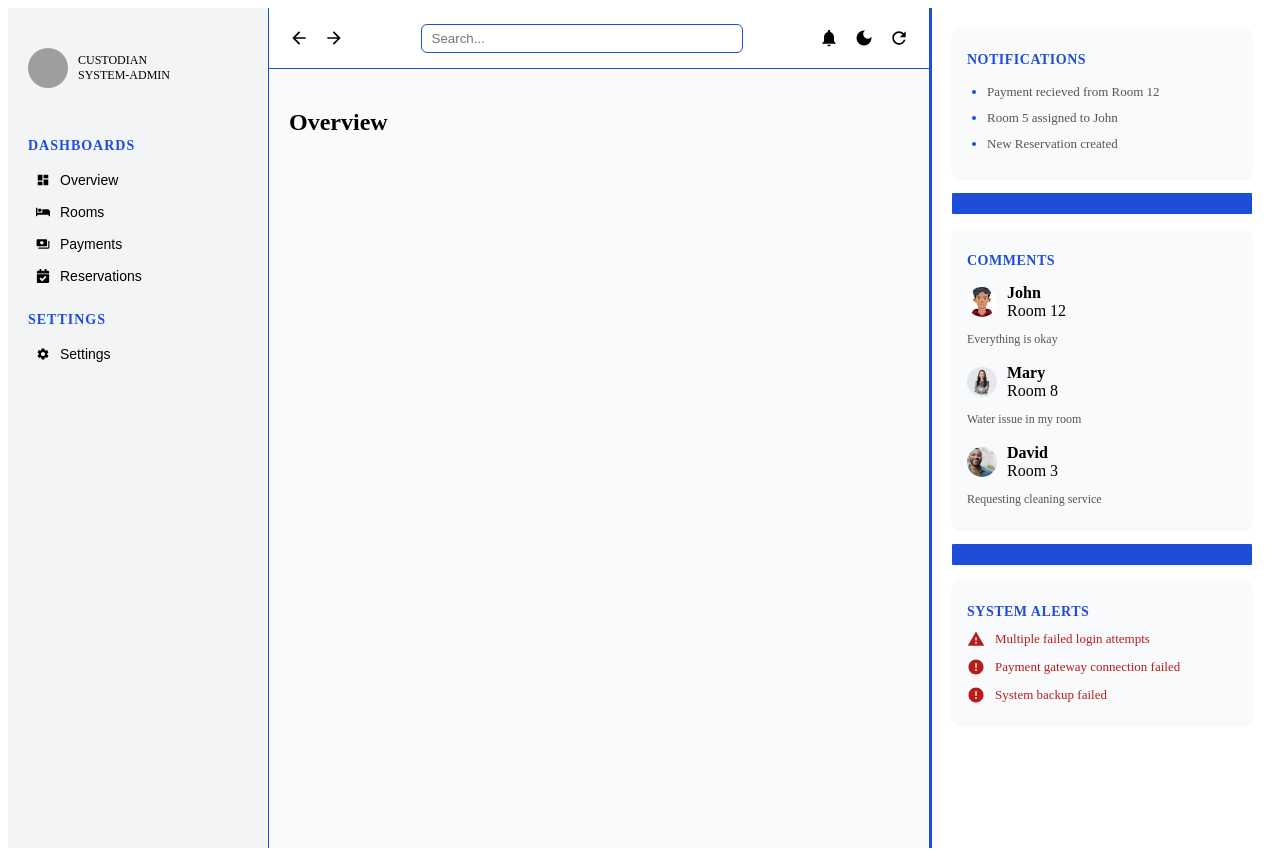
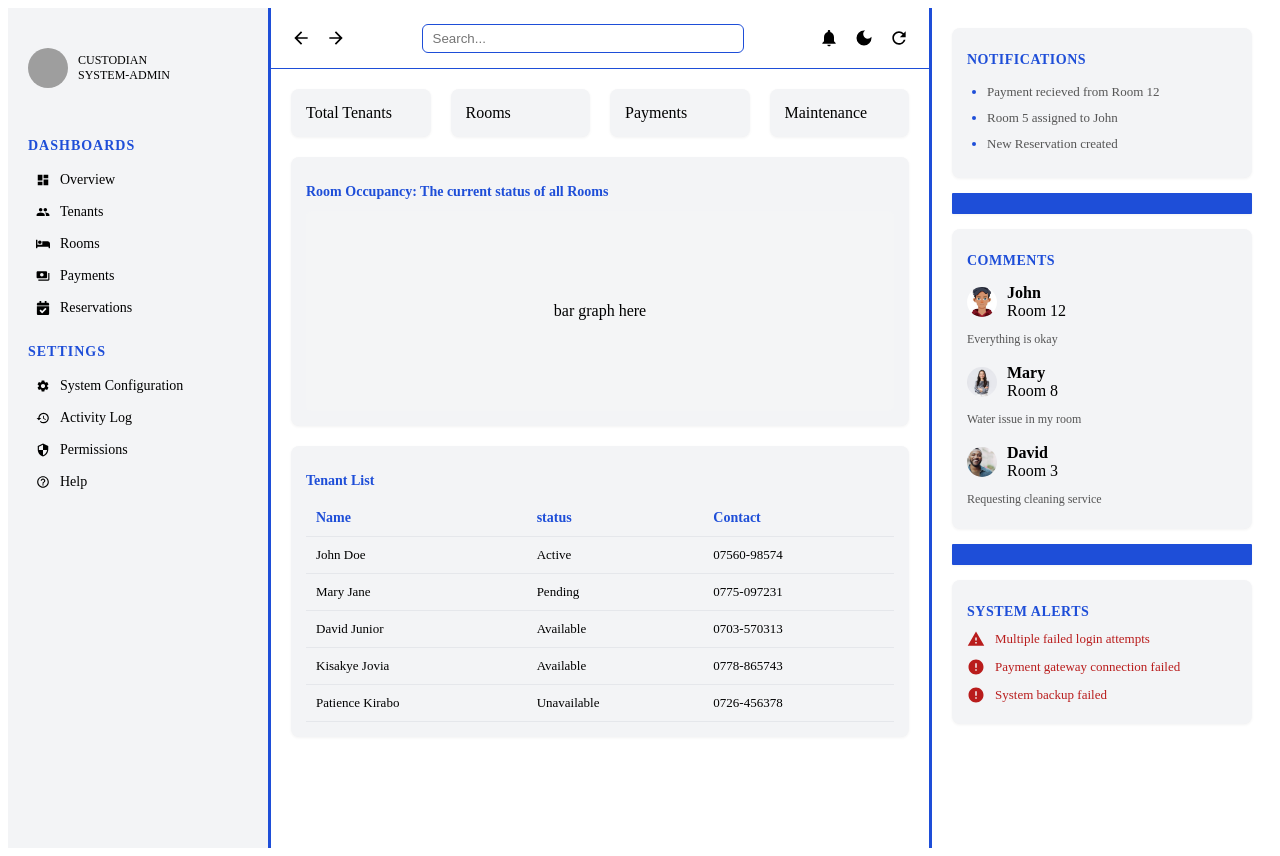
Before and after one commit to MulindwaDavid/HMS, a React (Vite) app in the folder hms_ui/: page / in a window 1280 px wide. Built offline with nearby package versions, Linux system fonts and the light colour scheme; grey boxes are pictures that could not be loaded.

Commit message:
UI update

```diff
--- a/hms_ui/src/App.tsx
+++ b/hms_ui/src/App.tsx
@@ -3,26 +3,17 @@ import Leftbar from "./components/Leftbar";
 import Rightbar from "./components/Rightbar";
 import Topbar from "./components/Topbar";
 
-//pages
-function Overview(){
-  return <h2>Overview</h2>;
-}
+import Overview from "./Pages/Overview";
+import Tenants from "./Pages/Tenants";
+import Log from "./Pages/Log";
+import Permissions from "./Pages/Permissions";
+import Help from "./Pages/Help";
+import Rooms from "./Pages/Rooms";
+import Payments from "./Pages/Payments";
+import Reservations from "./Pages/Reservations";
+import Settings from "./Pages/Settings";
 
-function Rooms() {
-  return <h2>Rooms</h2>;
-}
 
-function Payments() {
-  return <h2>Payments</h2>;
-}
-
-function Reservations() {
-  return <h2>Reservations</h2>;
-}
-
-function Settings() {
-  return <h2>Settings</h2>;
-}
 
 
 function App() {
@@ -41,10 +32,14 @@ function App() {
             {/*Routes will go here*/}
             <Routes>
               <Route path="/overview" element={<Overview />} />
+              <Route path="/tenants"  element={<Tenants />} />
               <Route path="/rooms" element={<Rooms />} />
               <Route path="/payments" element={<Payments />} />
               <Route path="/reservations" element={<Reservations />} />
               <Route path="/settings" element={<Settings />} />
+              <Route path="/activity-log" element={<Log />} />
+              <Route path="/permissions" element={<Permissions />} />
+              <Route path="/help" element={<Help />} />
               <Route path="/" element={<Overview />} />  //the app opens on overview
 
             </Routes>
--- /dev/null
+++ b/hms_ui/src/Pages/Help.tsx
@@ -0,0 +1,11 @@
+
+
+function Help(){
+
+
+    return(
+        <h2>Help</h2>
+    );
+}
+
+export default Help
--- /dev/null
+++ b/hms_ui/src/Pages/Log.tsx
@@ -0,0 +1,12 @@
+
+
+function Log(){
+
+
+    return(
+
+        <h2>Activity Log</h2>
+    );
+}
+
+export default Log
--- a/hms_ui/src/Pages/Overview.tsx
+++ b/hms_ui/src/Pages/Overview.tsx
@@ -14,6 +14,67 @@ function Overview(){
                 <div className="card">Maintenance</div>
             </div>
 
+
+            {/* ===== SECTION 2: OCCUPANCY ===== */}
+            <div className="chart-section">
+                <div className="card">
+                    <h2>Room Occupancy: The current status of all Rooms</h2>
+                    <div className="chart-placeholder">
+                        bar graph here
+                    </div>
+                </div>
+            </div>
+
+            {/* ===== SECTION 3: TENANT TABLES */}
+            <div className="table-section">
+                <div className="card">
+                    <h2>Tenant List</h2>
+
+                    <table>
+                        <thead>
+                            <tr>
+                                <th>Name</th>
+                                <th>status</th>
+                                <th>Contact</th>
+                            </tr>
+                        </thead>
+
+                        <tbody>
+                            <tr>
+                                <td>John Doe</td>
+                                <td>Active</td>
+                                <td>07560-98574</td>
+                            </tr>
+
+                            <tr>
+                                <td>Mary Jane</td>
+                                <td>Pending</td>
+                                <td>0775-097231</td>
+                            </tr>
+
+                            <tr>
+                                <td>David Junior</td>
+                                <td>Available</td>
+                                <td>0703-570313</td>
+                            </tr>
+
+                            <tr>
+                                <td>Kisakye Jovia</td>
+                                <td>Available</td>
+                                <td>0778-865743</td>
+                            </tr>
+
+                            <tr>
+                                <td>Patience Kirabo</td>
+                                <td>Unavailable</td>
+                                <td>0726-456378</td>
+                            </tr>
+
+                        </tbody>
+                    </table>
+                </div>
+            </div>
+
         </div>
 
 
--- a/hms_ui/src/Pages/Payments.tsx
+++ b/hms_ui/src/Pages/Payments.tsx
@@ -0,0 +1,12 @@
+
+
+function Payments(){
+
+
+    return(
+        <h2>Payments</h2>
+    );
+
+}
+
+export default Payments
--- /dev/null
+++ b/hms_ui/src/Pages/Permissions.tsx
@@ -0,0 +1,11 @@
+
+
+function Permissions(){
+
+
+    return(
+        <h2>Permissions</h2>
+    );
+}
+
+export default Permissions
--- a/hms_ui/src/Pages/Reservations.tsx
+++ b/hms_ui/src/Pages/Reservations.tsx
@@ -0,0 +1,11 @@
+
+
+function Reservations(){
+
+
+    return(
+        <h2>Reservations</h2>
+    );
+}
+
+export default Reservations
--- a/hms_ui/src/Pages/Rooms.tsx
+++ b/hms_ui/src/Pages/Rooms.tsx
@@ -0,0 +1,10 @@
+
+function Rooms(){
+
+    return(
+        <h2>Rooms</h2>
+    );
+
+}
+
+export default Rooms
--- a/hms_ui/src/Pages/Settings.tsx
+++ b/hms_ui/src/Pages/Settings.tsx
@@ -0,0 +1,9 @@
+
+function Settings(){
+
+    return(
+        <h2>Settings</h2>
+    );
+}
+
+export default Settings
--- /dev/null
+++ b/hms_ui/src/Pages/Tenants.tsx
@@ -0,0 +1,12 @@
+
+
+
+function Tenants(){
+
+
+    return(
+        <h2>Tenants</h2>
+    );
+}
+
+export default Tenants
--- a/hms_ui/src/components/Leftbar.tsx
+++ b/hms_ui/src/components/Leftbar.tsx
@@ -1,8 +1,8 @@
-import { useNavigate } from "react-router-dom";
+import { NavLink } from "react-router-dom";
 import type { IconType } from "react-icons";
 
 //Icons
-import { MdDashboard, MdPayments, MdSettings } from "react-icons/md";
+import { MdDashboard, MdPayments, MdPeople, MdHistory, MdSecurity, MdHelpOutline, MdSettings } from "react-icons/md";
 import { FaBed, FaCalendarCheck } from "react-icons/fa";
 
 //Types
@@ -14,18 +14,22 @@ interface SidebarItem {
 
 //component
  function Leftbar() {
-    const navigate = useNavigate();
+
 
     //Dashboard items
     const dashboardItems: SidebarItem[] = [
         {label: "Overview", icon: MdDashboard, path: "/overview"},
+        {label: "Tenants", icon: MdPeople, path: "/tenants"},
         {label: "Rooms", icon: FaBed, path: "/rooms"},
         {label: "Payments", icon: MdPayments, path: "/payments"},
         {label: "Reservations", icon: FaCalendarCheck, path: "/reservations"},
     ];
 
     const settingsItems: SidebarItem[] = [
-        {label: "Settings", icon: MdSettings, path: "/settings"},
+        {label: "System Configuration", icon: MdSettings, path: "/settings"},
+        {label: "Activity Log", icon: MdHistory, path: "/activity-log"},
+        {label: "Permissions", icon: MdSecurity, path: "/permissions"},
+        {label: "Help", icon: MdHelpOutline, path: "/help"},
     ];
 
     return(
@@ -48,14 +52,17 @@ interface SidebarItem {
                     const Icon = item.icon;
 
                     return(
-                        <button
-                        key={index}
-                        className="sidebar-btn"
-                        onClick={() => navigate(item.path)}
-                        >
+                       <NavLink
+                       to={item.path}
+                       key={index}
+                       className={({ isActive }) =>
+                    isActive ? "sidebar-btn active": "sidebar-btn"
+                    }
+
+                    >
                         <Icon />
                         <span>{item.label}</span>
-                        </button>
+                       </NavLink>
                     );
                 })}
             </div>
@@ -69,14 +76,15 @@ interface SidebarItem {
                     const Icon = item.icon;
 
                     return(
-                        <button
-                        key={index}
-                        className="sidebar-btn"
-                        onClick={() => navigate(item.path)}
-                        >
+                       <NavLink
+                       to={item.path}
+                       key={index}
+                       className={({ isActive }) =>
+                       isActive ? "sidebar-btn active": "sidebar-btn"}
+                    >
                         <Icon />
                         <span>{item.label}</span>
-                        </button>
+                       </NavLink>
                     );
 
                 })}
--- a/hms_ui/src/index.css
+++ b/hms_ui/src/index.css
@@ -4,7 +4,7 @@ nav {
     height: 100vh;
     background-color: #f3f4f6;
     padding: 20px;
-    border-right: 1px solid #1e4ed8;
+    border-right: 3px solid #1e4ed8;
 
 }
 
@@ -37,28 +37,35 @@ nav div.profile span {
     font-size: 12px;
 }
 
-button.sidebar-btn {
+/*Buttons*/
+
+.sidebar-btn {
     display: flex;
     align-items: center;
     gap: 10px;
-    width: 100%;
-    background: none;
-    border: none;
     padding: 8px;
+    text-decoration: none;
+    color: black;
+    border-radius: 6px;
     font-size: 14px;
-    cursor: pointer;
-    border-radius: 6px;
     transition: background-color 0.2s ease;
-
 }
 
-button.sidebar-btn:hover {
-    background-color: #184ed8;
+/*hover*/
+.sidebar-btn:hover{
+    background-color: rgba(30, 78, 216, 0.1);
+}
+
+/* Active */
+.sidebar-btn.active{
+    background-color: rgba(30, 78, 216, 0.2);
+    color: #1e4ed8;
+    font-weight: 600;
 }
 
 
 
-/* RIGHT BAR STYLING*/
+/* ================================== RIGHT BAR STYLING ================================*/
 .layout {
     display: flex;
 }
@@ -86,7 +93,7 @@ button.sidebar-btn:hover {
 /* individual sections (cards)*/
 
 .rightbar > div {
-    background: #f9fafb;
+    background: #f3f4f6;
     padding: 10px 15px;
     border-radius: 8px;
     box-shadow: 0 1px 3px rgba(0, 0, 0, 0.05);
@@ -221,5 +228,76 @@ button.sidebar-btn:hover {
 .page-content{
     flex: 1;
     padding: 20px;
-    background-color: #f9fafb;
+    background-color: #ffffff;
 }
+
+
+/*============================ Overview Page ====================================*/
+.overview {
+    display: flex;
+    flex-direction: column;
+    gap: 20px;
+}
+
+/* section 1: grid*/
+.stats-section {
+    display: grid;
+    grid-template-columns: repeat(4, 1fr);
+    gap: 20px;
+}
+
+/* section 2: chart */
+.chart-section {
+    width: 100%;
+}
+
+/* section 3: table */
+.table-section {
+    width: 100%;
+}
+
+/* card styling */
+.card {
+    background: #f3f4f6;
+    padding: 15px;
+    border-radius: 8px;
+    box-shadow: 0 1px 3px rgba(0, 0, 0, 0.05);
+}
+
+/* chart placeholder (temporary) */
+.chart-placeholder {
+    height: 200px;
+    background: #f4f5f6;
+    display: flex;
+    align-items: center;
+    justify-content: center;
+    border-radius: 6px;
+}
+
+/* Table styling */
+table {
+    width: 100%;
+    border-collapse: collapse;
+    margin-top: 10px;
+}
+
+th, td {
+    text-align: left;
+    padding: 10px;
+    border-bottom: 1px solid #e5e7eb;
+}
+
+th {
+    font-size: 14px;
+    color: #1e4ed8
+}
+
+.overview h2{
+    color: #1e4ed8;
+    font-size: 14px;
+}
+
+td{
+    font-size: 13px;
+    color: black;
+}
```
